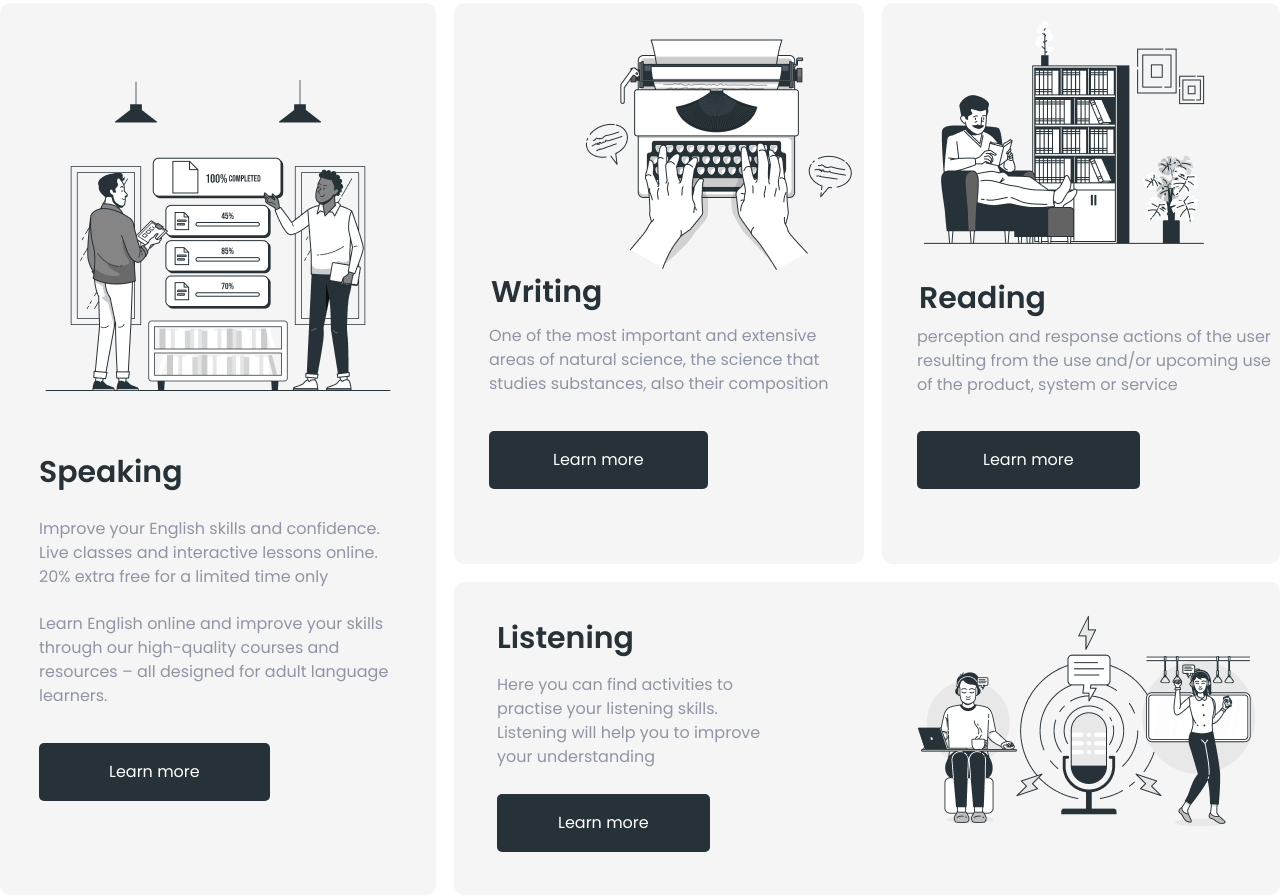
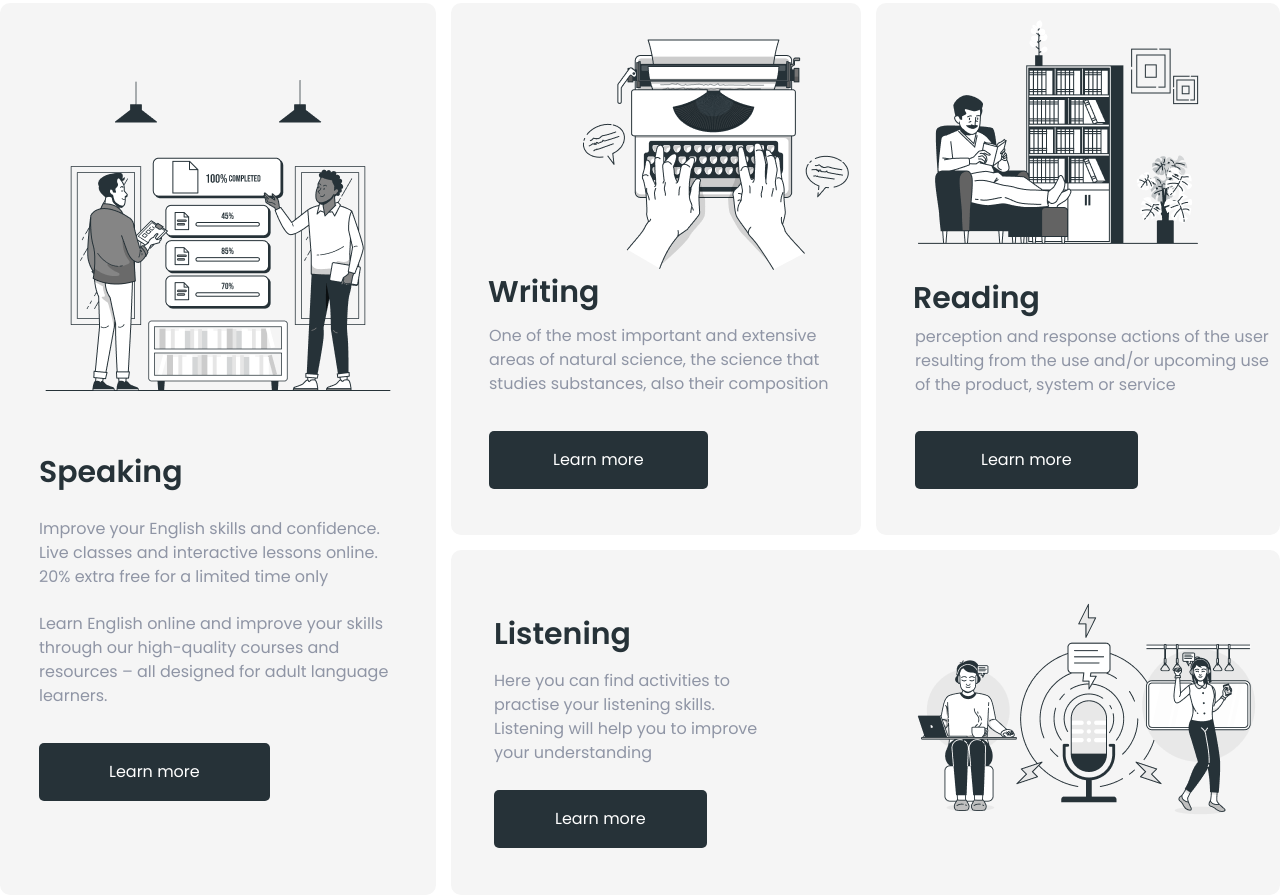
Before and after one commit to IlyaKovanov/html_britlex, a plain HTML site: page index.html in a window 1280 px wide. Shown: the part 1149-2044 px from the top of the page. Drawn offline with Linux system fonts and the light colour scheme.

Commit message:
правки блока skills

```diff
--- a/css/style.css
+++ b/css/style.css
@@ -128,7 +128,7 @@ body {
 .skills-grid {
     display: grid;
     grid-template-columns: 1fr 1fr 1fr;
-    gap: 18px;
+    gap: 15px;
 }
 .skills-grid__item {
     background-color: #F5F5F5;
@@ -136,7 +136,6 @@ body {
 }
 .item1 {
     padding: 33px 23px;
-    /* max-width: 435px; */
     grid-row-start: 1;
     grid-row-end: 3;
 }
@@ -144,7 +143,6 @@ body {
     grid-column-start: 2;
     grid-column-end: span 2;
     display: flex;
-    /* align-items: center; */
 }
 .item1 img {
     margin-bottom: 28px;
@@ -157,15 +155,17 @@ body {
     padding: 7px 0;
     margin-bottom: 16px;
 }
+.item4 img {
+    max-height: 255px;
+    width: auto;
+    margin-top: 38px;
+}
 .title__h3 {
     font-weight: 600;
     font-size: 30px;
-    /* line-height: 80px; */
     color: #263238;
 }
-
 .item1 .title__h3 {
-    padding-left: 16px;
     margin-bottom: 27px;
 }
 .item2 .title__h3 {
@@ -177,13 +177,11 @@ body {
     padding-left: 37px;
     margin-bottom: 9px;
 }
-.item4 img {
-    max-height: 255px;
-    width: auto;
-    margin-top: 18px;
-}
 .item4 .title__h3 {
     margin-bottom: 17px;
+}
+.grid-text p {
+    max-width: 370px;
 }
 .item1 .grid-text p {
     margin-bottom: 23px;
@@ -219,15 +217,14 @@ body {
     margin-bottom: 61px;
 }
 .item2 .grid-text {
-    padding-left: 35px;
-    margin-bottom: 35px;
+    padding-left: 38px;
+    /* margin-bottom: 35px; */
 }
 .item3 .grid-text {
-    padding-left: 35px;
+    padding-left: 39px;
 }
-.item4 .grid-text
-{
-    padding: 38px 0px 0 43px;
+.item4 .grid-text{
+    padding: 66px 0px 0 43px;
     margin-right: 109px;
 }
 .skills .template__btn {
--- a/index.html
+++ b/index.html
@@ -42,8 +42,8 @@
                 <div class="skills-grid">
                     <div class="skills-grid__item item1">
                         <img src="img/grid-1.png" alt="grid image">
-                        <h3 class="title__h3">Speaking</h3>
                         <div class="grid-text">
+                            <h3 class="title__h3">Speaking</h3>
                             <p>Improve your English skills and confidence. Live classes and interactive lessons online. 20% extra free for a limited time only</p>
                             <p>Learn English online and improve your skills through our high-quality courses and resources – all designed for adult language learners.</p>
                             <a href="" class="template__btn">Learn more</a>
```
